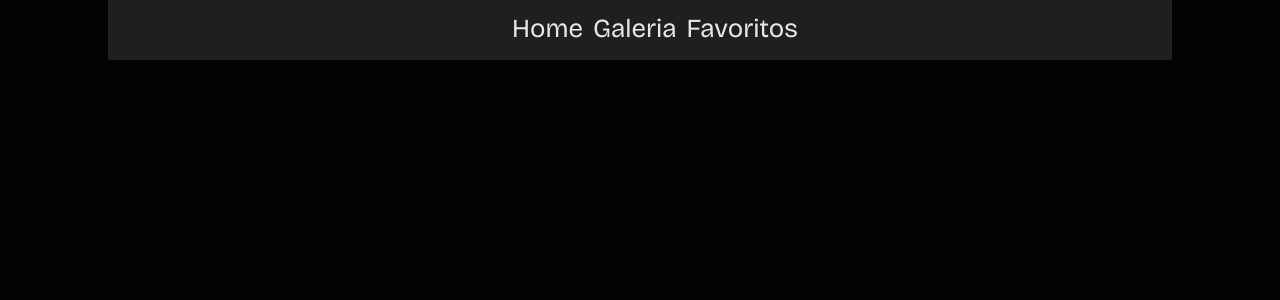
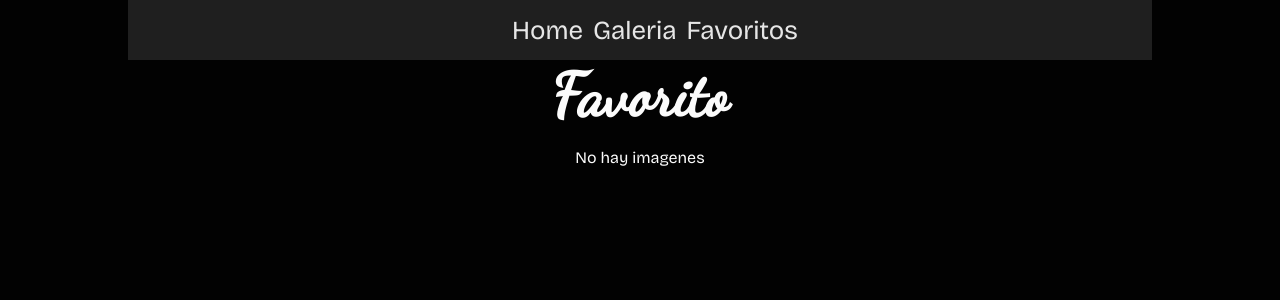
Before and after one commit to NachoBasilio/imagen-gallery, a React (Vite) app: page /favoritos in a window 1280 px wide. Shown: the top 300 px of the page. Built offline with nearby package versions, Linux system fonts and the light colour scheme.

Commit message:
Terminando estilos

```diff
--- a/src/index.css
+++ b/src/index.css
@@ -1,4 +1,5 @@
 @import url('https://fonts.googleapis.com/css2?family=Bricolage+Grotesque:opsz@10..48&display=swap');
+@import url('https://fonts.googleapis.com/css2?family=Dancing+Script:wght@500&display=swap');
 
 body{
     background-color: #020202;
@@ -13,3 +14,12 @@ body{
 *{
     font-family: 'Bricolage Grotesque', serif;
 }
+
+h1{
+    font-family: 'Dancing Script', cursive;
+    font-size: 60px;
+    color: #fbfbfb;
+    text-align: center;
+    margin: 0;
+    padding: 0;
+}
--- a/src/pages/Favoritos.jsx
+++ b/src/pages/Favoritos.jsx
@@ -6,16 +6,15 @@ import GaleriaImg from "../components/GaleriaImg";
 export default function Favoritos() {
   const { state, dispatch } = useContext(UserContext);
   const imagenes = state.favoritos;
+  console.log(imagenes);
   return (
     <div>
+      <h1 className="contenedor-home titulo">Favorito</h1>
       <div className="galeria">
                 {
-                    imagenes !== 0 ?
-                    imagenes.map(imagen =>
-                    <GaleriaImg
-                        key={imagen.id}
-                        imagen={imagen}
-                    />) : <p>No hay imágenes</p>
+                  imagenes.length == 0 ? <p>No hay imagenes</p> : imagenes.map((imagen) => (
+                    <GaleriaImg key={imagen.id} imagen={imagen} />
+                  ))
                 }
       </div>
     </div>
--- a/src/styles/Galeria.css
+++ b/src/styles/Galeria.css
@@ -11,20 +11,25 @@
 }
 
 .boton-de-mas{
-    background-color: #fff;
-    border: 1px solid #000;
-    border-radius: 5px;
-    color: #000;
+    background-color: #1f1f1f;
+    border-radius: 20px;
+    color: white;
     cursor: pointer;
-    font-size: 1.2rem;
+    font-size: 60px;
     font-weight: 700;
-    margin: 0 auto;
-    padding: 0.5rem 1rem;
+    margin: 10px auto 20px auto;
     text-align: center;
     text-decoration: none;
-    text-transform: uppercase;
     transition: all 0.3s ease-in-out;
-    width: 50%;
+    width: 30%;
+
+}
+.boton-de-mas:hover{
+    background-color: #ffffff;
+    color: #1f1f1f;
+    border: 2px solid #1f1f1f;
+    border-radius: 20px;
+    text-decoration: none;
 }
 
 .titulo-galeria{
--- a/src/styles/GaleriaImg.css
+++ b/src/styles/GaleriaImg.css
@@ -16,12 +16,18 @@
     height: 400px;
     margin: 5px;
     position: relative;
+    transition: all 0.7s ease;
+}
+.contenedor-imagen:hover{
+    transform: scale(1.02);
+    z-index: 1;
 }
 
 img{
     width: 100%;
     height: 100%;
 }
+
 
 svg{
     width: 30px;
@@ -66,4 +72,4 @@ svg{
     -moz-border-radius-bottomright: 100px;
     border-top-right-radius: 100px;
     border-bottom-right-radius: 100px;
-    }
+}
--- a/src/styles/Header.css
+++ b/src/styles/Header.css
@@ -4,30 +4,28 @@ header{
     justify-content: center;
     align-items: center;
     height: 60px;
-    line-height: 60px;
-    padding: 0 20px;
     margin: 0 auto;
     width: 80%;
-    z-index: 3;
 }
 
 
 ul{
-    margin: 0 10px;
     display: flex;
 }
+
 
 li{
     list-style: none;
     color: #e6e6e6;
     margin-right: 10px;
+    transition: all 0.2s ease;
 }
 
 li a:hover{
     color: #000000;
     background-color: #e6e6e6;
     border-radius: 5px;
-    padding: 2px 10px;
+    padding: 5px 10px;
 }
 
 li a{
```
